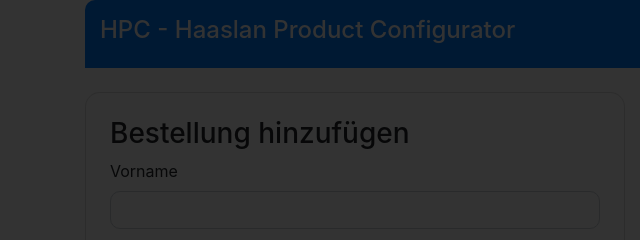
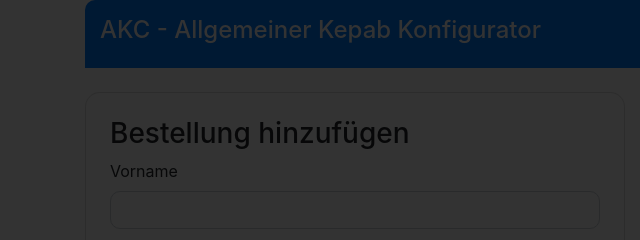
Before and after one commit to ALNovo21/haaslan, a website: page index.html in a window 1280 px wide. Shown: the top 240 px of the page, 0-640 px from the left. Drawn offline with nearby package versions, Linux system fonts and the light colour scheme.

Commit message:
Update index.html

```diff
--- a/index.html
+++ b/index.html
@@ -176,7 +176,7 @@
   <!-- Main content -->
   <div class="container">
     <div class="header">
-      <h1>HPC - Haaslan Product Configurator</h1>
+      <h1>AKC - Allgemeiner Kepab Konfigurator</h1>
       <button id="sidebar-toggle" class="btn" onclick="toggleSidebar()">☰</button>
     </div>
 
```
